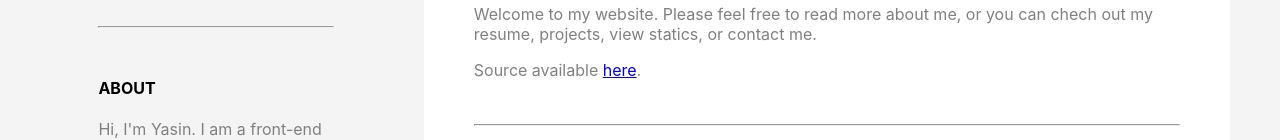
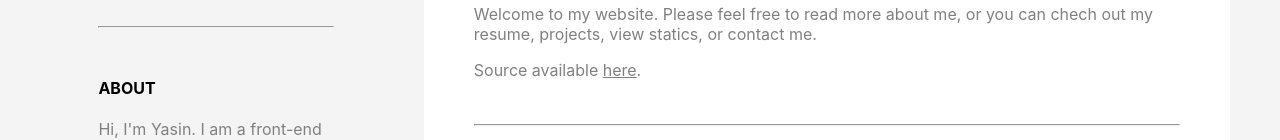
Before and after one commit to yasin-altunisik/Portfolio, a React (Create React App) app: page / in a window 1280 px wide. Shown: the part 377-517 px from the top of the page. Built offline with nearby package versions, Linux system fonts and the light colour scheme.

Commit message:
fixed something

```diff
--- a/src/components/Home/index.js
+++ b/src/components/Home/index.js
@@ -17,7 +17,7 @@ function Home() {
           can chech out my resume, projects, view statics, or contact me.
         </p>
 
-        <p className="grey">Source available <a href="https://github.com/yasin-altunisik/portfolio" id="home_a1" target="_blank" rel="noopener noreferrer">here</a>.</p>
+        <p className="grey">Source available <a href="https://github.com/yasin-altunisik/portfolio" id="home_a1" target="_blank" rel="noopener noreferrer" className="grey">here</a>.</p>
         <br/>
         <hr/>
         <br/>
--- a/src/components/Profile/index.js
+++ b/src/components/Profile/index.js
@@ -63,7 +63,7 @@ function Profile() {
         <RiCopyrightLine className="grey" />
         <text className="grey"> YASİN ALTUNIŞIK</text>
         <span>
-          <a href="yasinaltunisik.com" className="profile_a websiteUrl">
+          <a href="https://www.yasinaltunisik.com/" className="profile_a websiteUrl">
             YASINALTUNISIK.COM
           </a>
         </span>
```
